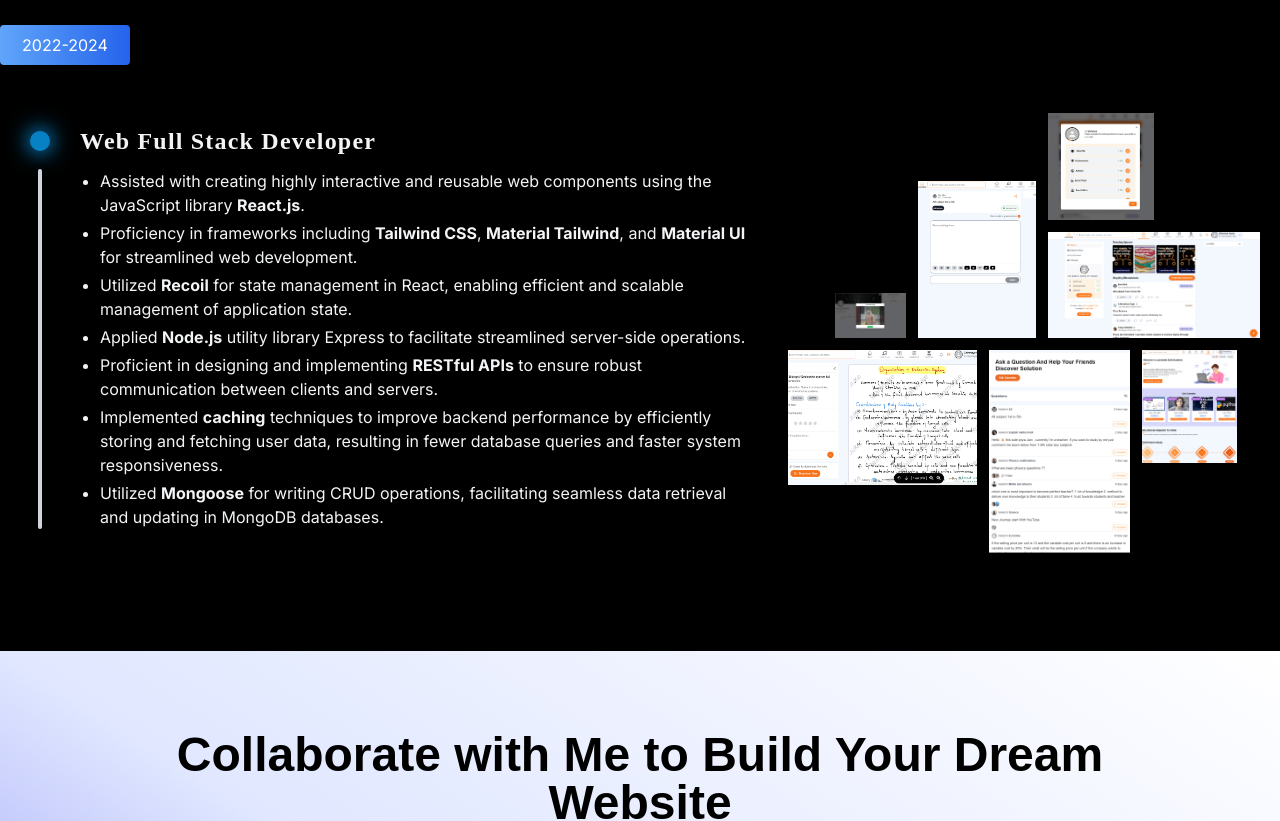
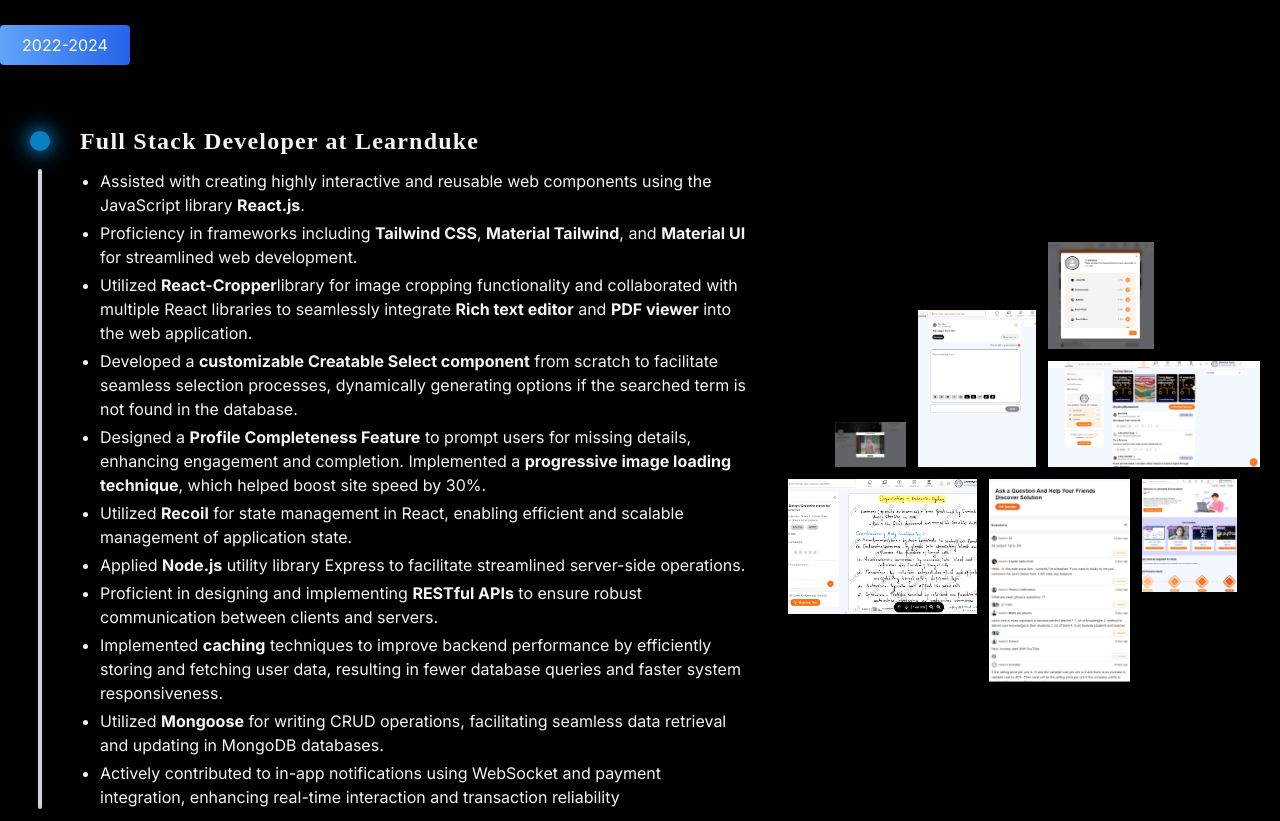
Before and after one commit to chinmaya-kumar-behera/portfolio, a Next.js app in the folder web/: page / in a window 1280 px wide. Shown: the part 960-1781 px from the top of the page. Built offline with nearby package versions, Linux system fonts and the light colour scheme.

Commit message:
Update exp.doc.js

```diff
--- a/web/views/experience/exp.doc.js
+++ b/web/views/experience/exp.doc.js
@@ -9,15 +9,19 @@
 import nine from "../../_asssets/images/projects/learnduke/ld_sample_9.png";
 
 export const Exp = {
-  role: "Web Full Stack Developer",
+  role: "Full Stack Developer at Learnduke",
   description: [
     "Assisted with creating highly interactive and reusable web components using the JavaScript library <strong>React.js</strong>.",
     "Proficiency in frameworks including <strong>Tailwind CSS</strong>, <strong>Material Tailwind</strong>, and <strong>Material UI</strong> for streamlined web development.",
+    "Utilized <strong>React-Cropper</strong>library for image cropping functionality and collaborated with multiple React libraries to seamlessly integrate <strong>Rich text editor</strong> and <strong>PDF viewer</strong> into the web application.",
+    "Developed a <strong>customizable Creatable Select component</strong> from scratch to facilitate seamless selection processes, dynamically generating options if the searched term is not found in the database.",
+    "Designed a <strong>Profile Completeness Feature</strong> to prompt users for missing details, enhancing engagement and completion. Implemented a <strong>progressive image loading technique</strong>, which helped boost site speed by 30%.",
     "Utilized <strong>Recoil</strong> for state management in React, enabling efficient and scalable management of application state.",
     "Applied <strong>Node.js</strong> utility library Express to facilitate streamlined server-side operations.",
     "Proficient in designing and implementing <strong>RESTful APIs</strong> to ensure robust communication between clients and servers.",
     "Implemented <strong>caching</strong> techniques to improve backend performance by efficiently storing and fetching user data, resulting in fewer database queries and faster system responsiveness.",
     "Utilized <strong>Mongoose</strong> for writing CRUD operations, facilitating seamless data retrieval and updating in MongoDB databases.",
+    "Actively contributed to in-app notifications using WebSocket and payment integration, enhancing real-time interaction and transaction reliability",
   ],
 };
 
```
